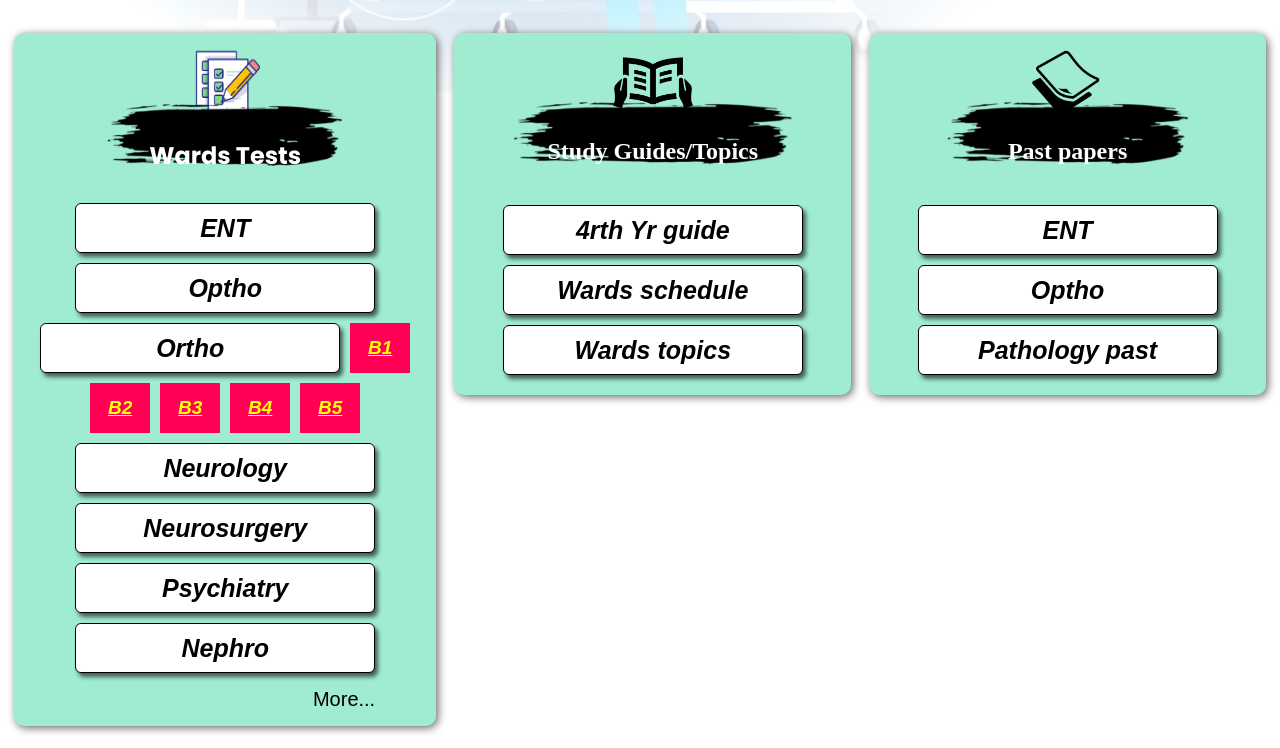
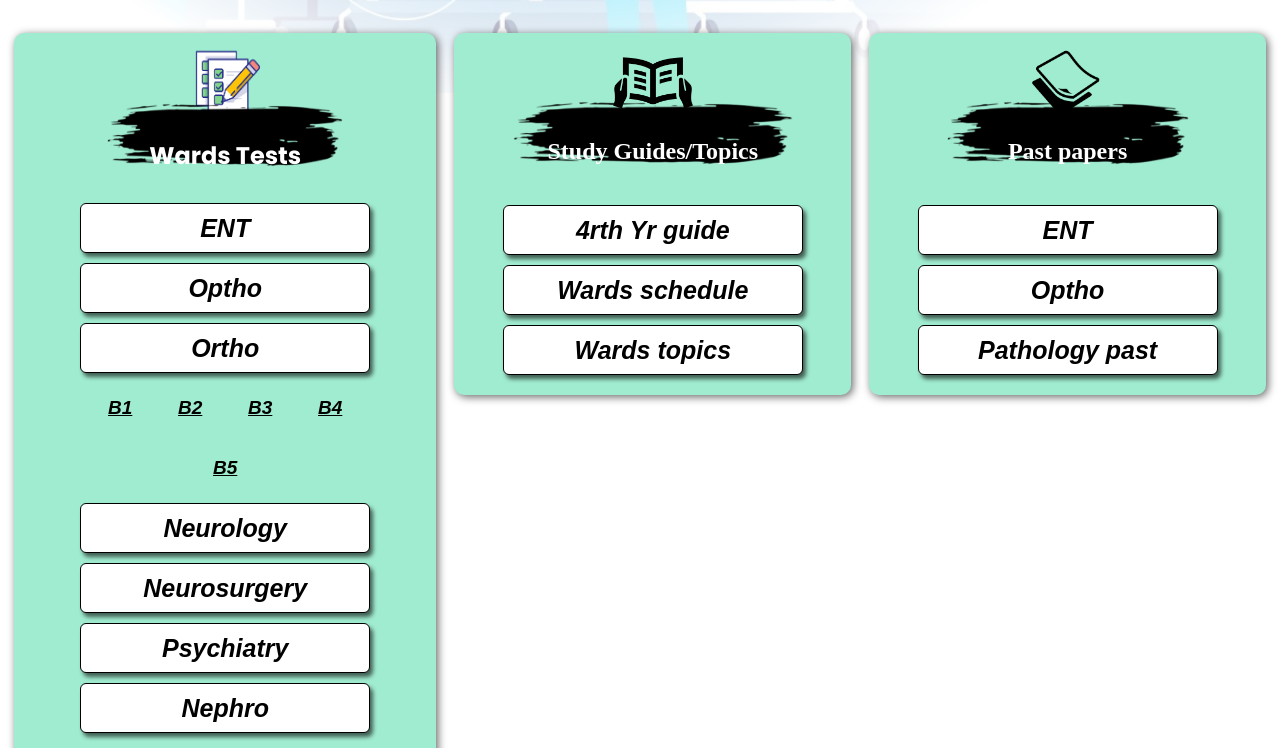
Before and after one commit to Medicose-Autaq/site, a plain HTML site: page index.html in a window 1280 px wide. Both pictures are taken after a click on the button "Ortho". Shown: the part 707-1455 px from the top of the page. Drawn offline with Linux system fonts and the light colour scheme; a web font is replaced by a local one.

Commit message:
Update style.css

```diff
--- a/style.css
+++ b/style.css
@@ -433,7 +433,7 @@ main h2 {
   font-size: 19px;
   font-weight: bold;
   font-style: italic;
-  color: yellow;
+
   text-decoration: underline;
   height: 50px;
   width: 60px;
@@ -445,7 +445,7 @@ main h2 {
   /* border: 3px solid black;
   box-shadow:  3px 4px 4px rgb(0,0,0,0.6 );
   border-radius: 6px; */
-  background-color: #FF0054;
+  background-color: transparent;
   /* transform: translatey(-10px); */
   transition: all 0.3s;
   display: none;
@@ -469,7 +469,7 @@ main h2 {
   justify-content: center;
   align-items: center;
    flex-wrap: wrap;
-    width:400px;
+    width:300px;
 
 }
 .download{
```
